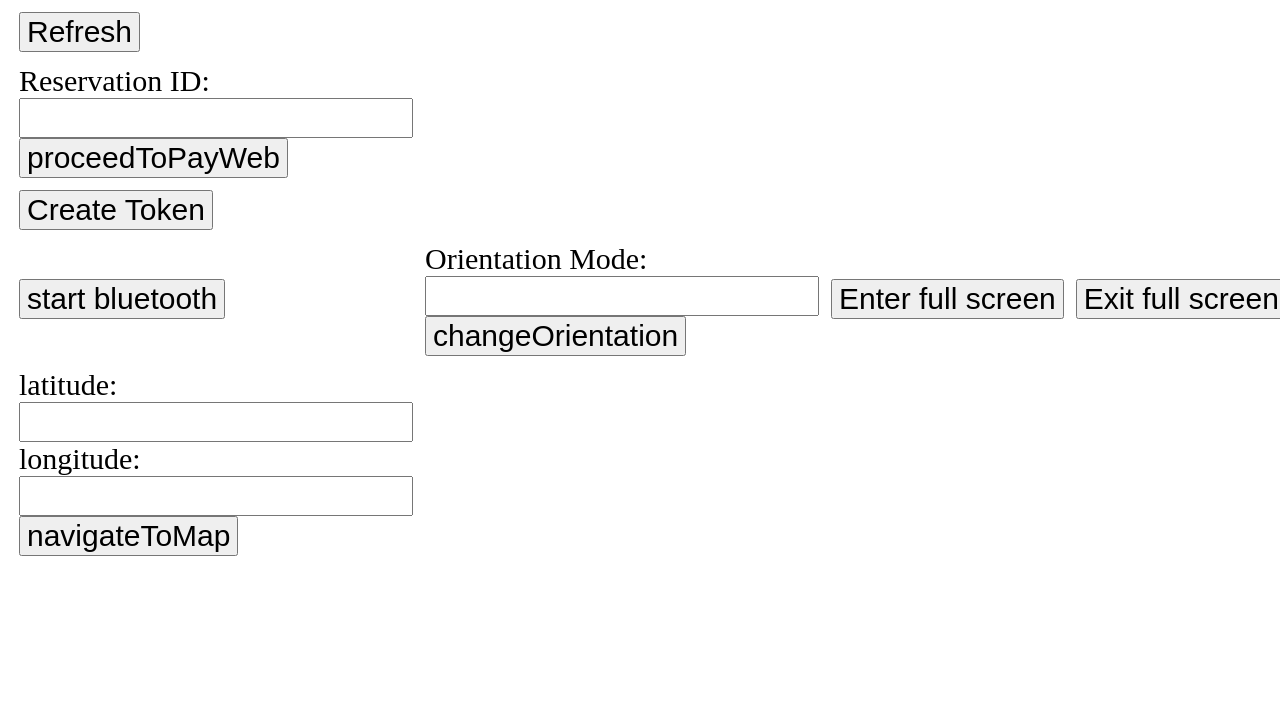
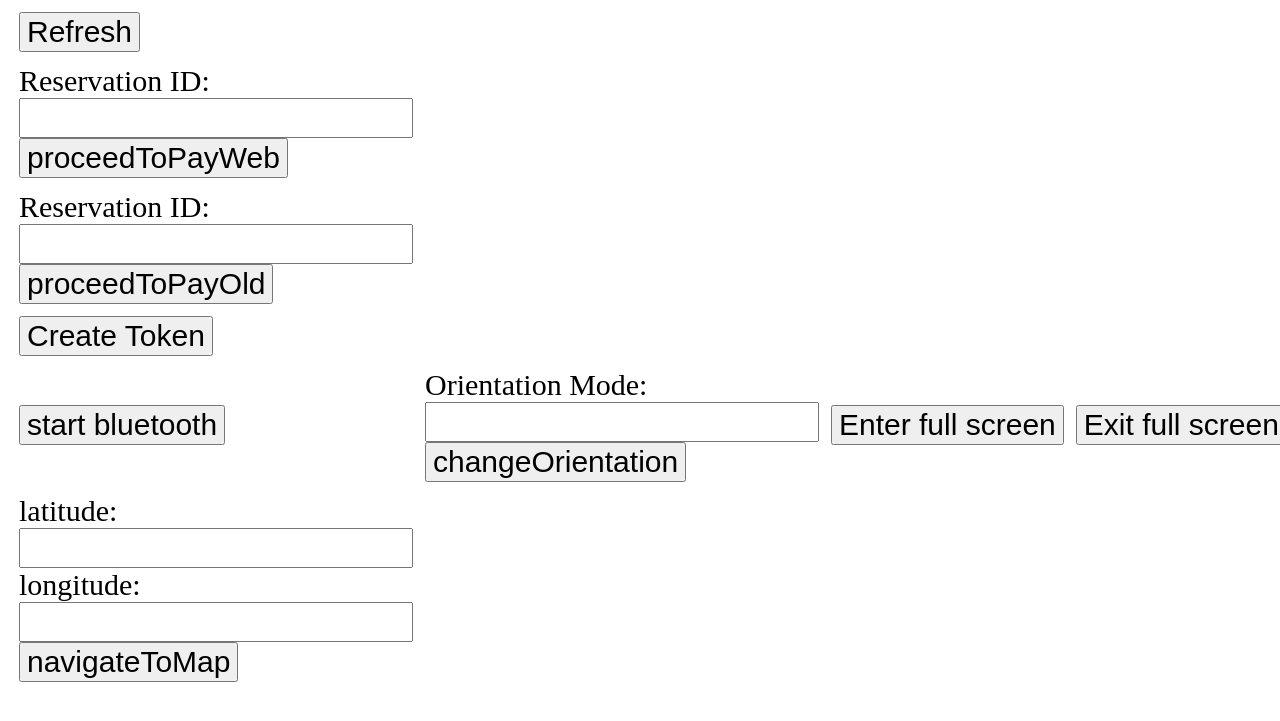
Before and after one commit to amit27592/aggregatorsample, a website: page index.html in a window 1280 px wide. Shown: the part 79-800 px from the top of the page. Drawn offline with Linux system fonts and the light colour scheme.

Commit message:
Added old method

```diff
--- a/index.html
+++ b/index.html
@@ -146,7 +146,7 @@
             let merchantName = 'Ticket New'
             let metadata = [{
                 "Movie Name": "Avengers"
-            }, {"Seats": "3A, 3B, 3C"}]
+            }, { "Seats": "3A, 3B, 3C" }]
             let timeoutInterval = 480000
 
             let context = {
@@ -166,7 +166,7 @@
 
             PhonePe.PhonePe.build(PhonePe.Constants.Species.web).then((sdk) => {
                 let actionButtonProp = new PhonePe.PaymentModels.ActionButtonProp('Done')
-                let confirmationState = { [PhonePe.PaymentModels.TransactionState.COMPLETED] : actionButtonProp }
+                let confirmationState = { [PhonePe.PaymentModels.TransactionState.COMPLETED]: actionButtonProp }
                 sdk.openPaymentsPage(merchantName, context, "", "", metadata, confirmationState).then((response) => {
                     console.log("Payment was successful = " + response)
                 }).catch((err) => {
@@ -318,7 +318,7 @@
             let merchantName = 'Oyo Rooms'
             let metadata = [{
                 "Movie Name": "Avengers"
-            }, {"Seats": "3A, 3B, 3C"}]
+            }, { "Seats": "3A, 3B, 3C" }]
             let timeoutInterval = 480000
 
             /**
@@ -342,7 +342,7 @@
 
             PhonePe.PhonePe.build(PhonePe.Constants.Species.web).then((sdk) => {
                 let actionButtonProp = new PhonePe.PaymentModels.ActionButtonProp('Done')
-                let confirmationState = { [PhonePe.PaymentModels.TransactionState.COMPLETED] : actionButtonProp }
+                let confirmationState = { [PhonePe.PaymentModels.TransactionState.COMPLETED]: actionButtonProp }
                 sdk.openPaymentsPageForReservedOrder(merchantName, context, "", "", metadata, confirmationState).then((response) => {
                     console.log("Payment was successful = " + response)
                 }).catch((err) => {
@@ -379,6 +379,31 @@
             })
         }
 
+        function proceedToPayOld() {
+            const rid = document.getElementById("mid").value
+            const fallbackURL = 'https://www.google.com/'
+            let env = PhonePe.Constants.Species.web
+
+            PhonePe.PhonePe.build(env).then(sdk => {
+                sdk.openPaymentsPage("eat.fit",
+                    { "merchantId": rid || "EATFITINAPP", "merchantTransactionId": "2489474102", "reservationId": "R2012181135553486969691", "serviceCategory": "FOOD", "validFor": 180, "payableAmount": 23400, "quantity": 1 },
+                    "",
+                    "https://cdn-images.cure.fit/www-curefit-com/image/upload/image/cf-logo.png",
+                    [
+                        {
+                            "Items": "Desi Kulcha Burger Veg Duo (Serves 2)",
+                            "No.of Items": "1"
+                        }
+                    ],
+                    undefined
+                ).then(res => {
+                    alert(res)
+                }).catch(err => alert(err))
+            }).catch(err => {
+                alert('failed to proceed to pay ', err)
+            })
+        }
+
         function proceedToPayWeb() {
             const rid = document.getElementById("rid").value
             const fallbackURL = 'https://www.google.com/'
@@ -411,7 +436,7 @@
         }
 
         function startBluetooth() {
-            const options = {showAlert: true}
+            const options = { showAlert: true }
             let env = PhonePe.Constants.Species.web
             PhonePe.PhonePe.build(env).then(sdk => {
                 sdk.bluetoothStart(options).then(res => {
@@ -490,35 +515,49 @@
     </script>
     <table align="middle" cellspacing="10">
         <tr>
-                <td>
-                    <input id="clickMe21" type="button" value="Refresh" onclick="console.log('reload');refresh();" </td>
+            <td>
+                <input id="clickMe21" type="button" value="Refresh" onclick="console.log('reload');refresh();" </td>
         </tr>
         <tr>
             <td>
-                    <form>
-                        Reservation ID: <br><input type="text" id="rid" name="rid"><br>
-                        <input id="clickMe21" type="button" value="proceedToPayWeb" onclick="console.log('proceedToPay pressed');proceedToPayWeb();"
-                    </form>
+                <form>
+                    Reservation ID: <br><input type="text" id="rid" name="rid"><br>
+                    <input id="clickMe21" type="button" value="proceedToPayWeb"
+                        onclick="console.log('proceedToPay pressed');proceedToPayWeb();" </form>
+            </td>
+        </tr>
+
+        <tr>
+            <td>
+                <form>
+                    Reservation ID: <br><input type="text" id="mid" name="mid"><br>
+                    <input id="clickMe99" type="button" value="proceedToPayOld"
+                        onclick="console.log('proceedToPayOld pressed'); proceedToPayOld();" </form>
             </td>
         </tr>
         <tr>
             <td>
-                <input id="clickMe22" type="button" value="Create Token" onclick="console.log('create token');createServiceRequestToken();" </td>
+                <input id="clickMe22" type="button" value="Create Token"
+                    onclick="console.log('create token');createServiceRequestToken();" </td>
         </tr>
         <tr>
             <td>
-                <input id="clickMe23" type="button" value="start bluetooth" onclick="console.log('start bluetooth');startBluetooth();" </td>
+                <input id="clickMe23" type="button" value="start bluetooth"
+                    onclick="console.log('start bluetooth');startBluetooth();" </td>
             <td>
                 <form>
                     Orientation Mode: <br><input type="text" id="orientation-mode" name="orientation-mode"><br>
-                    <input id="clickMe24" type="button" value="changeOrientation" onclick="console.log('changeOrientation pressed');changeOrientation();"/>
+                    <input id="clickMe24" type="button" value="changeOrientation"
+                        onclick="console.log('changeOrientation pressed');changeOrientation();" />
                 </form>
             </td>
             <td>
-                <input id="clickMe25" type="button" value="Enter full screen" onclick="console.log('Enter full screen');requestFullScreenMode();" />
+                <input id="clickMe25" type="button" value="Enter full screen"
+                    onclick="console.log('Enter full screen');requestFullScreenMode();" />
             </td>
             <td>
-                <input id="clickMe26" type="button" value="Exit full screen" onclick="console.log('Exit full screen');requestExitFullScreenMode();" />
+                <input id="clickMe26" type="button" value="Exit full screen"
+                    onclick="console.log('Exit full screen');requestExitFullScreenMode();" />
             </td>
         </tr>
         <tr>
@@ -526,7 +565,8 @@
                 <form>
                     latitude: <br><input type="number" id="latitude" name="latitude"><br>
                     longitude: <br><input type="number" id="longitude" name="longitude"><br>
-                    <input id="clickMe27" type="button" value="navigateToMap" onclick="console.log('navigateToMap pressed');navigateToMap();" />
+                    <input id="clickMe27" type="button" value="navigateToMap"
+                        onclick="console.log('navigateToMap pressed');navigateToMap();" />
                 </form>
             </td>
         </tr>
```
